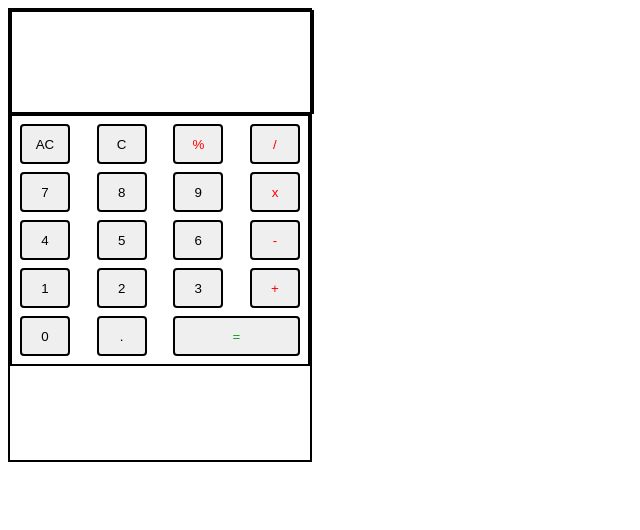
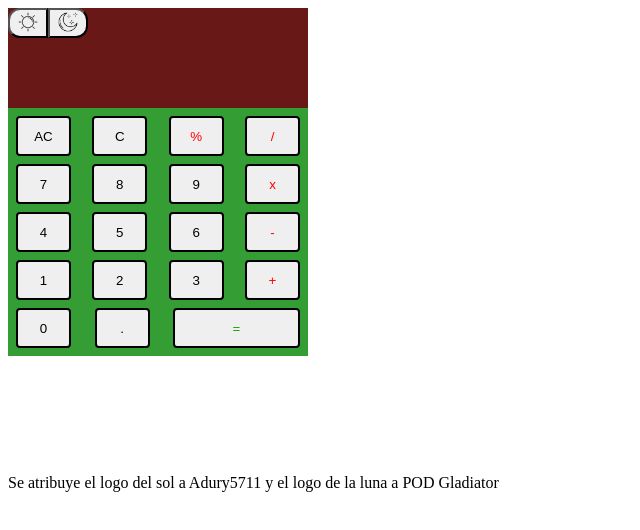
Before and after one commit to tomasitogh/calculator, a plain HTML site: page index.html in a window 1280 px wide. Shown: the whole page, without its empty margins (0-640 px from the left). Drawn offline with Linux system fonts and the light colour scheme.

Commit message:
Added a color pallete, improved style. No functionality yet

```diff
--- a/index.html
+++ b/index.html
@@ -10,7 +10,8 @@
     <div id="calc-container">
         <div id="upper-part-container">
             <div id="calc-switch-mode-container">
-
+                    <button id="light-mode"><img  src="./images/sol.png" alt="Sun (switch to light mode) logo"></button>
+                    <button id="dark-mode"><img  src="./images/luna-y-estrellas.png" alt="Moon (switch to dark mode) logo"></button>
             </div>
             <div id="remaining-calcs">
 
@@ -42,6 +43,7 @@
         </div>
 
     </div>
+    <p class="tributes">Se atribuye el logo del sol a Adury5711 y el logo de la luna a POD Gladiator</p>
     <script src="script.js"></script>
 </body>
 </html>
--- a/style.css
+++ b/style.css
@@ -1,26 +1,25 @@
 #calc-container {
     width: 300px;
     height: 450px;
-    border: solid 2px black;
 }
 #upper-part-container{
     width: 300px;
     height: 100px;
-    border: solid 2px black;
+    background-color: rgb(105, 24, 24);
+    display: flex;
 }
 #buttons-container{
     max-width: 300px;
     max-width: 350px;
-    border: solid 2px black;
     display: flex;
     flex-wrap: wrap;
     padding: 8px;
     gap: 8px;
     justify-content: space-between;
-
+    background-color: rgb(52, 157, 52);
 }
 .calc-button {
-    width: 50px;
+    width: 55px;
     height: 40px;
     border: solid 2px black;
     border-radius: 4px;
@@ -34,3 +33,24 @@
 .rest, .divition, .multiply, .minus, .sum{
     color: red;
 }
+#dark-mode, #light-mode{
+    width: 40px;
+    height: 30px;
+
+}
+#dark-mode{
+    border-top-right-radius: 12px;
+    border-bottom-right-radius: 12px;
+}
+#light-mode {
+    border-top-left-radius: 12px;
+    border-bottom-left-radius: 12px;
+}
+#dark-mode img, #light-mode img{
+    width: 20px;
+}
+#calc-switch-mode-container{
+    display: flex;
+
+
+}
```
Also changed, not shown: images/luna-y-estrellas.png (added), images/sol.png (added), script.js (line endings or trailing spaces).
